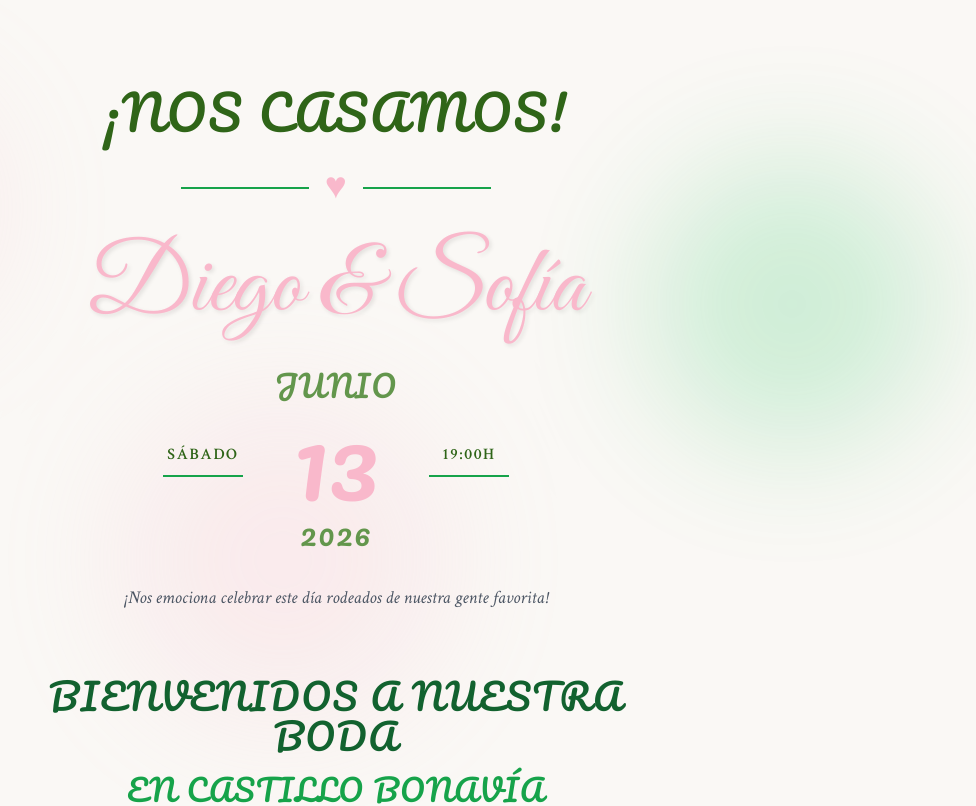
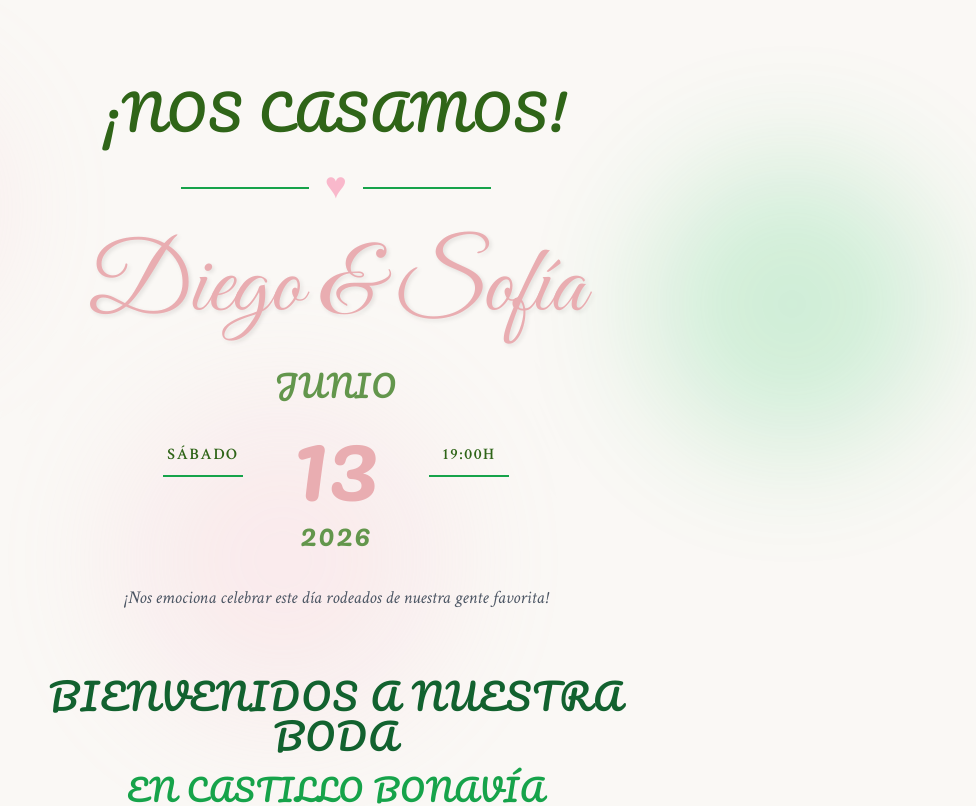
Before and after one commit to diegomorcillod/web-wedding, a React (Vite) app: page / in a window 1280 px wide. Shown: the top 806 px of the page, without its empty margins (304-1280 px from the left). Built offline with nearby package versions, Linux system fonts and the light colour scheme; a web font is replaced by a local one.

Commit message:
Aplicar color rosa #e9adb1 a Diego & Sofía y al número 13

```diff
--- a/src/components/Hero.tsx
+++ b/src/components/Hero.tsx
@@ -18,7 +18,7 @@ const Hero: React.FC = () => {
       </div>
 
       {/* Nombres - Letra elegante tipo script */}
-      <h1 className="text-6xl sm:text-7xl md:text-8xl font-great-vibes text-wedding-pink-500 mb-8 animate-fade-in" style={{ textShadow: '2px 2px 4px rgba(0,0,0,0.1)' }}>
+      <h1 className="text-6xl sm:text-7xl md:text-8xl font-great-vibes text-canva-pink mb-8 animate-fade-in" style={{ textShadow: '2px 2px 4px rgba(0,0,0,0.1)' }}>
         Diego & Sofía
       </h1>
 
@@ -35,7 +35,7 @@ const Hero: React.FC = () => {
           <p className="text-2xl sm:text-3xl font-script text-canva-green-light uppercase tracking-wider mb-2">
             Junio
           </p>
-          <p className="text-7xl sm:text-8xl font-script text-wedding-pink-500 leading-none">
+          <p className="text-7xl sm:text-8xl font-script text-canva-pink leading-none">
             13
           </p>
           <p className="text-2xl sm:text-3xl font-script text-canva-green-light uppercase tracking-wider mt-2">
--- a/tailwind.config.cjs
+++ b/tailwind.config.cjs
@@ -34,6 +34,7 @@ module.exports = {
         },
         'canva-green': '#2e6417',
         'canva-green-light': '#63964c',
+        'canva-pink': '#e9adb1',
       },
     },
   },
```
